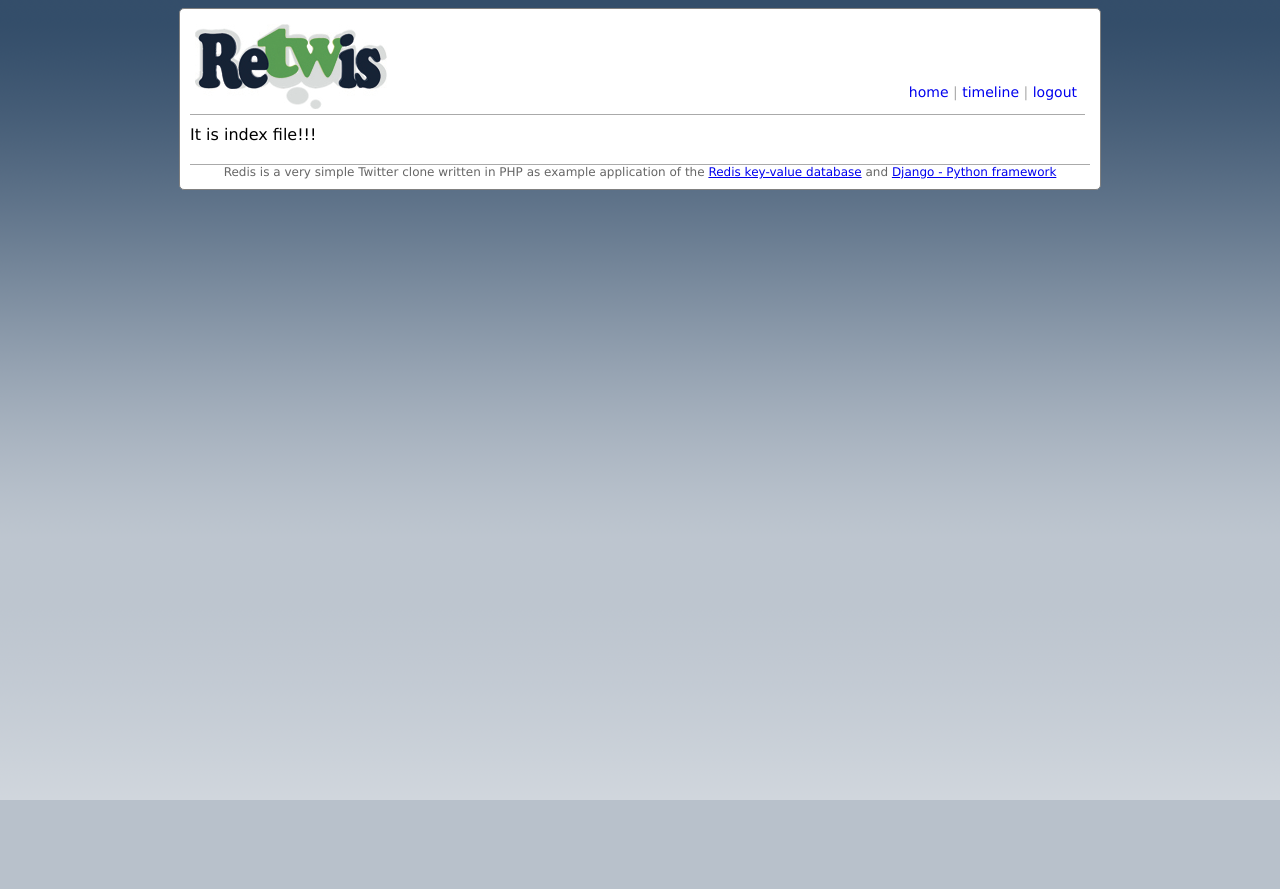
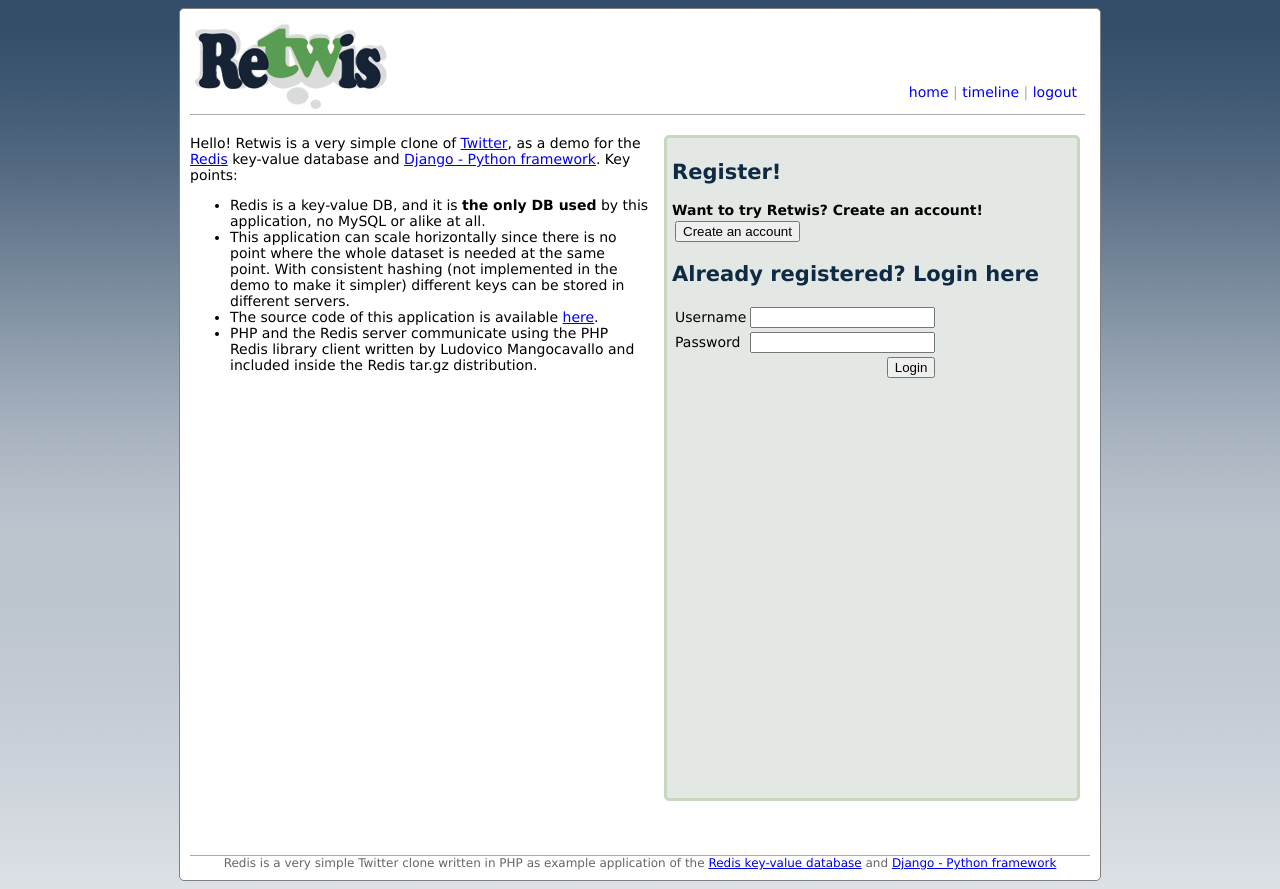
Before and after one commit to georgyturevich/django_retwis, a Python web app: template retwis/templates/index.html in a window 1280 px wide. Before the commit the page ends 800 px from the top, so only its background shows below. Run offline with Jinja, Linux system fonts and the light colour scheme; the template is opened without the code that fills it, so the values that code supplies are empty.

Commit message:
Registration

```diff
--- a/retwis/templates/index.html
+++ b/retwis/templates/index.html
@@ -1,6 +1,27 @@
 {% extends "base_layout.html" %}
 {% block content %}
-
-It is index file!!!
-
+    <div id="welcomebox">
+        <div id="registerbox">
+        <h2>Register!</h2>
+        <b>Want to try Retwis? Create an account!</b>
+        {% include 'register_form.html' %}
+        <h2>Already registered? Login here</h2>
+        <form method="POST" action="login.php">
+        <table><tr>
+          <td>Username</td><td><input type="text" name="username"></td>
+          </tr><tr>
+          <td>Password</td><td><input type="password" name="password"></td>
+          </tr><tr>
+          <td colspan="2" align="right"><input type="submit" name="doit" value="Login"></td>
+        </tr></table>
+        </form>
+        </div>
+        Hello! Retwis is a very simple clone of <a href="http://twitter.com">Twitter</a>, as a demo for the <a href="http://redis.io">Redis</a> key-value database and <a href="http://docs.djangoproject.com">Django - Python framework</a>. Key points:
+        <ul>
+        <li>Redis is a key-value DB, and it is <b>the only DB used</b> by this application, no MySQL or alike at all.</li>
+        <li>This application can scale horizontally since there is no point where the whole dataset is needed at the same point. With consistent hashing (not implemented in the demo to make it simpler) different keys can be stored in different servers.</li>
+        <li>The source code of this application is available <a href="http://github.com/">here</a>.
+        <li>PHP and the Redis server communicate using the PHP Redis library client written by Ludovico Mangocavallo and included inside the Redis tar.gz distribution.
+        </ul>
+    </div>
 {% endblock %}
--- /dev/null
+++ b/retwis/templates/register_form.html
@@ -0,0 +1,13 @@
+{% if register_form.errors %}
+    <div style="color:red">{{ form.errors }}</div>
+{% endif %}
+{% if succes_register %}
+    <div style="color:blue">You have successfully registered!</div>
+{% endif %}
+
+<form action="/" method="post">
+    <table>
+        {{ register_form.as_table }}
+        <tr><td colspan="2" align="right"><input type="submit" name="create" value="Create an account"></td></tr>
+    </table>
+</form>
--- a/styles/style.css
+++ b/styles/style.css
@@ -129,14 +129,14 @@ font-size:12px;
 
 #welcomebox{
     width:890px;
-    height:450px;
+    height:700px;
     padding-top:10px;
     position:relative;
     font-size:14px;
 }
 #registerbox{
     width:400px;
-    height:400px;
+    height:650px;
     background-color:#e3e8e4;
     float:right;
     padding:5px;
--- a/urls.py
+++ b/urls.py
@@ -7,7 +7,8 @@ import settings
 
 urlpatterns = patterns('',
     (r'^$', 'retwis.views.index'),
-    (r'^timeline/$', 'retwis.views.timeline')
+    (r'^timeline/$', 'retwis.views.timeline'),
+    (r'^register/$', 'retwis.views.register')
     # Example:
     # (r'^django_retwis/', include('django_retwis.foo.urls')),
 
```
Also changed, not shown: retwis/forms.py (added, +57 -0 lines), retwis/models.py (+12 -0 lines), retwis/views.py (+19 -2 lines).
